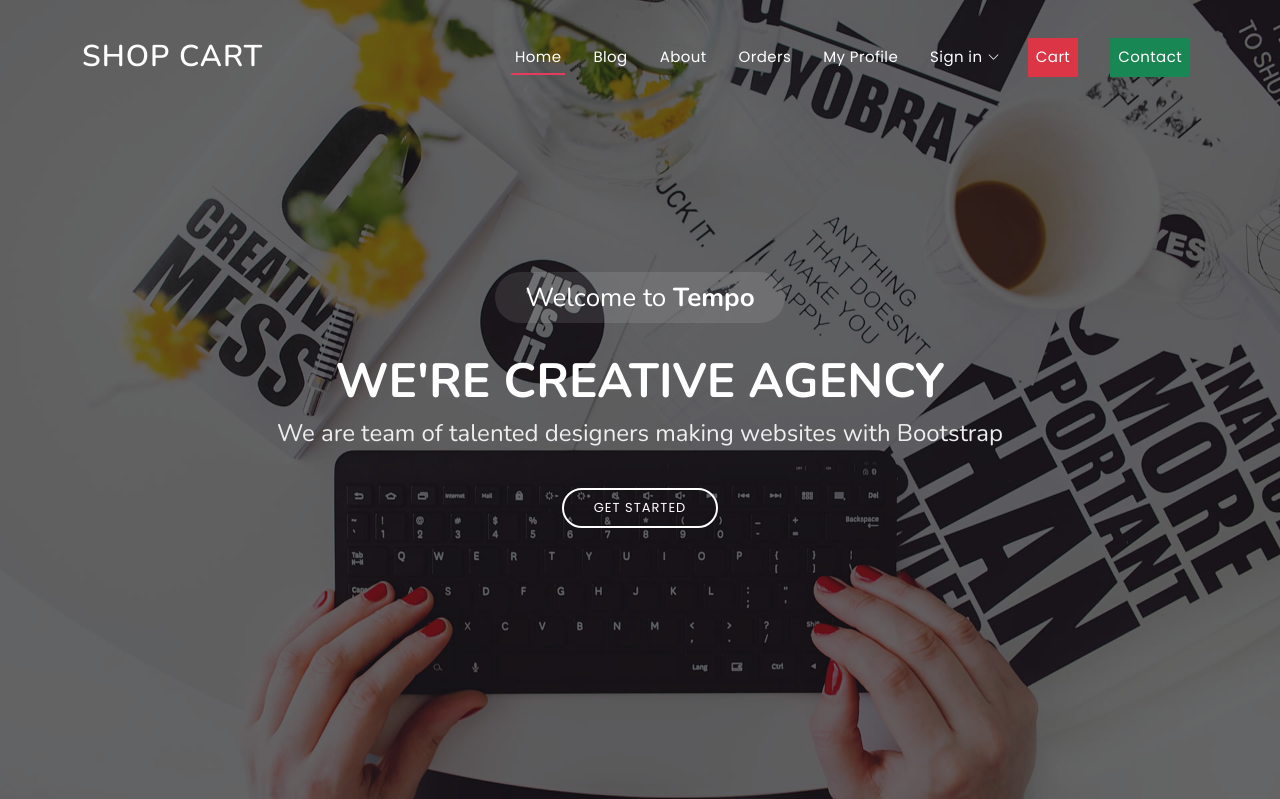
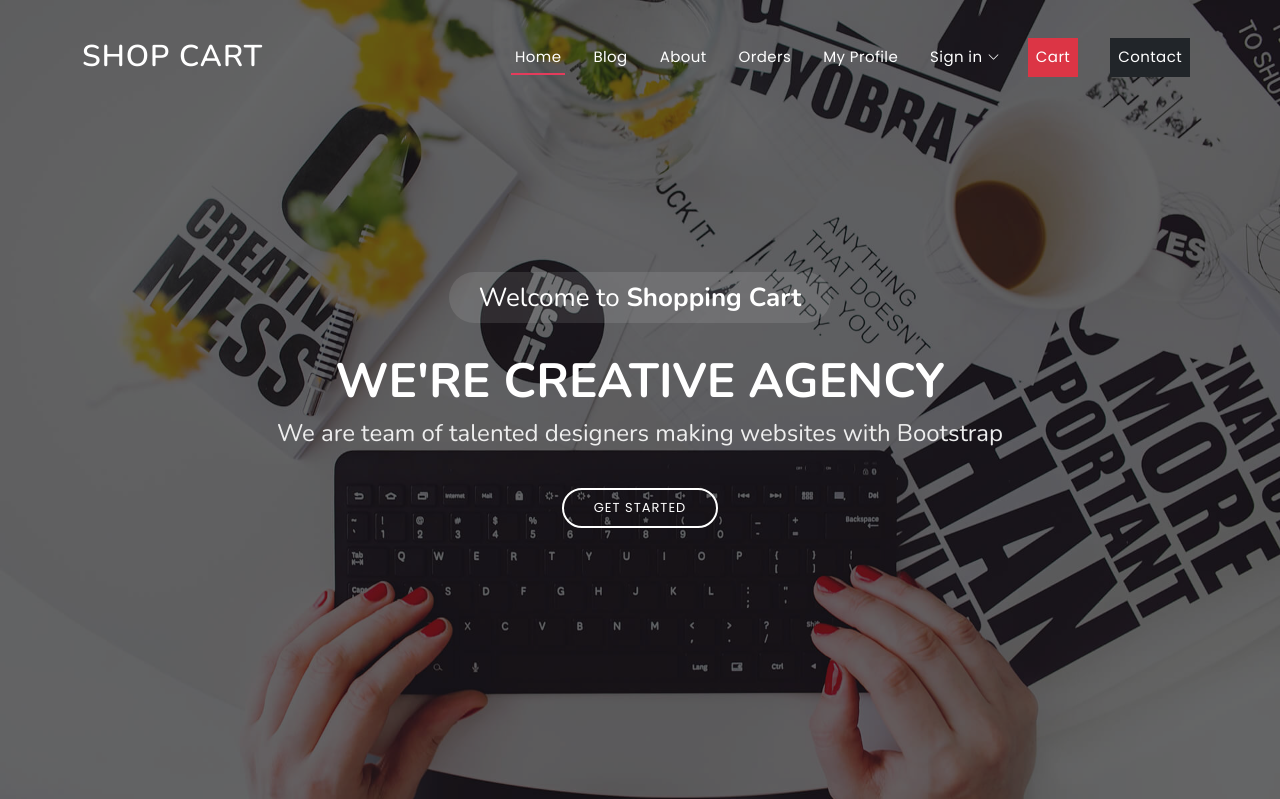
Before and after one commit to shivannadm/Ecommerce-web, a Django app: page /about in a window 1280 px wide. Shown: the top 799 px of the page. Run offline with Django 5.2, Linux system fonts and the light colour scheme; some libraries are stand-ins or nearby versions.

Commit message:
Update base.html

```diff
--- a/ecommerce/templates/base.html
+++ b/ecommerce/templates/base.html
@@ -80,7 +80,7 @@
             </ul>
           </li>
           <li><a class="nav-link scrollto bg-danger p-2" href="/contact">Cart</a></li>
-          <li><a class="nav-link scrollto bg-success p-2 m-2" href="/contact">Contact</a></li>
+          <li><a class="nav-link scrollto bg-dark p-2 m-2" href="/contact">Contact</a></li>
         </ul>
         <i class="bi bi-list mobile-nav-toggle"></i>
       </nav><!-- .navbar -->
@@ -91,7 +91,7 @@
   <!-- ======= Hero Section ======= -->
   <section id="hero">
     <div class="hero-container">
-      <h3>Welcome to <strong>Tempo</strong></h3>
+      <h3>Welcome to <strong>Shopping Cart</strong></h3>
       <h1>We're Creative Agency</h1>
       <h2>We are team of talented designers making websites with Bootstrap</h2>
       <a href="#about" class="btn-get-started scrollto">Get Started</a>
```
